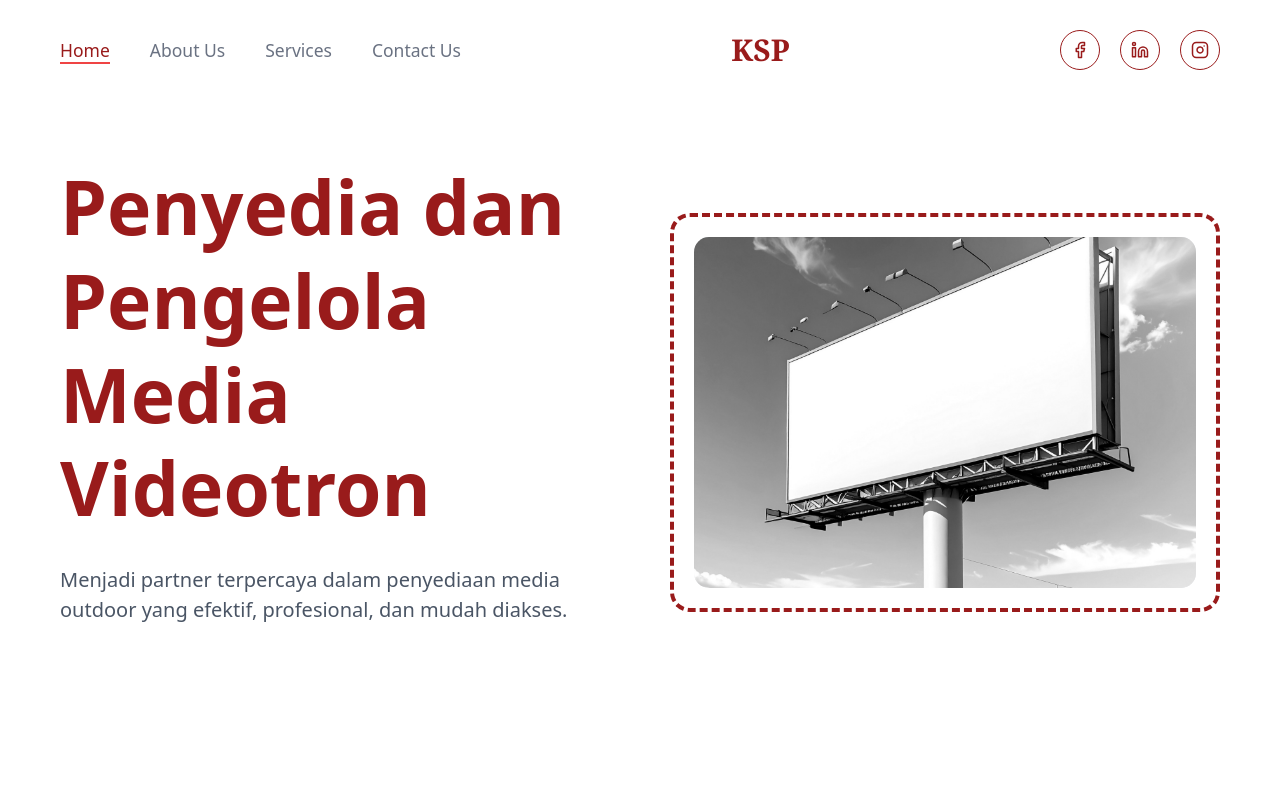
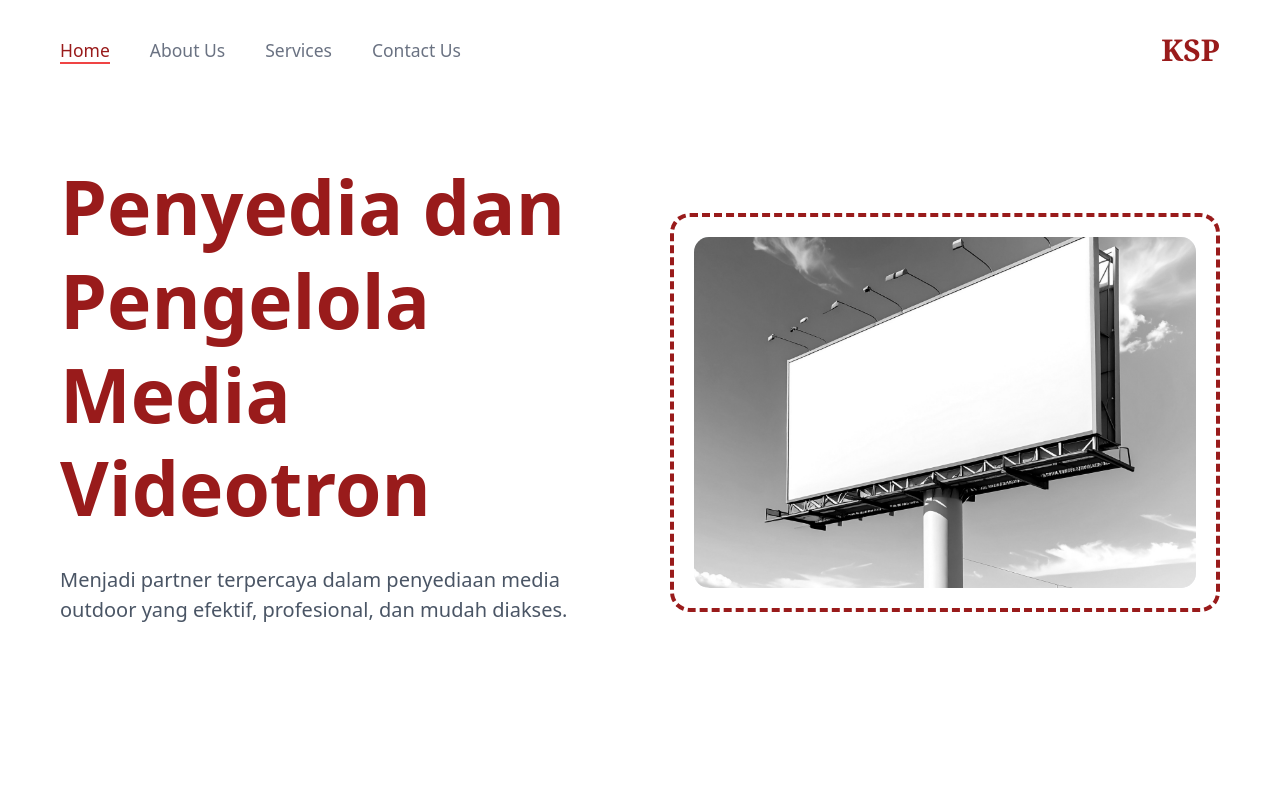
Before and after one commit to agapehhhhhhh/ptkusumalandingpage, a React (Vite) app in the folder frontend/: page / in a window 1280 px wide. Shown: the top 800 px of the page. Built offline with nearby package versions, Linux system fonts and the light colour scheme.

Commit message:
refactor: reorder Testimonials component and enhance active link logic in Navbar

```diff
--- a/frontend/src/App.tsx
+++ b/frontend/src/App.tsx
@@ -12,9 +12,9 @@ function App() {
       <Navbar />
       <Hero />
       <About />
+      <Testimonials />
       <Services />
       <Portfolio />
-      <Testimonials />
       <Footer />
     </div>
   );
--- a/frontend/src/components/Navbar.tsx
+++ b/frontend/src/components/Navbar.tsx
@@ -5,11 +5,26 @@ import { NAV_LINKS } from '../constants';
 const Navbar = () => {
   const [isOpen, setIsOpen] = useState(false);
   const [isScrolled, setIsScrolled] = useState(false);
+  const [activeLink, setActiveLink] = useState('#home');
 
   useEffect(() => {
     const handleScroll = () => {
       setIsScrolled(window.scrollY > 20);
+
+      // Active link logic
+      const sections = NAV_LINKS.map(link => document.querySelector(link.href));
+      const scrollPosition = window.scrollY + 100; // Offset
+
+      let current = '';
+      sections.forEach((section) => {
+         if (section instanceof HTMLElement && section.offsetTop <= scrollPosition) {
+            current = `#${section.id}`;
+         }
+      });
+
+      if (current) setActiveLink(current);
     };
+
     window.addEventListener('scroll', handleScroll);
     return () => window.removeEventListener('scroll', handleScroll);
   }, []);
@@ -28,7 +43,11 @@ const Navbar = () => {
             <li key={link.href}>
               <a
                 href={link.href}
-                className={`text-sm font-medium ${link.label === 'Home' ? 'text-[#991B1B] font-bold border-b-2 border-[#EF4444]' : 'text-gray-500 hover:text-[#991B1B]'}`}
+                className={`text-sm font-medium transition-colors ${
+                    activeLink === link.href
+                    ? 'text-[#991B1B] font-bold border-b-2 border-[#EF4444]'
+                    : 'text-gray-500 hover:text-[#991B1B]'
+                }`}
               >
                 {link.label}
               </a>
@@ -46,19 +65,6 @@ const Navbar = () => {
         {/* Logo */}
         <div className="text-2xl font-serif font-bold text-[#991B1B]">
           KSP
-        </div>
-
-        {/* Social Icons - Desktop */}
-        <div className="hidden md:flex items-center space-x-4">
-          <a href="#" className="p-2 border border-[#991B1B] rounded-full hover:bg-[#EF4444] hover:border-[#EF4444] transition-colors">
-            <Facebook size={18} className="text-[#991B1B] hover:text-white" />
-          </a>
-          <a href="#" className="p-2 border border-[#991B1B] rounded-full hover:bg-[#EF4444] hover:border-[#EF4444] transition-colors">
-            <Linkedin size={18} className="text-[#991B1B] hover:text-white" />
-          </a>
-          <a href="#" className="p-2 border border-[#991B1B] rounded-full hover:bg-[#EF4444] hover:border-[#EF4444] transition-colors">
-            <Instagram size={18} className="text-[#991B1B] hover:text-white" />
-          </a>
         </div>
       </div>
 
```
